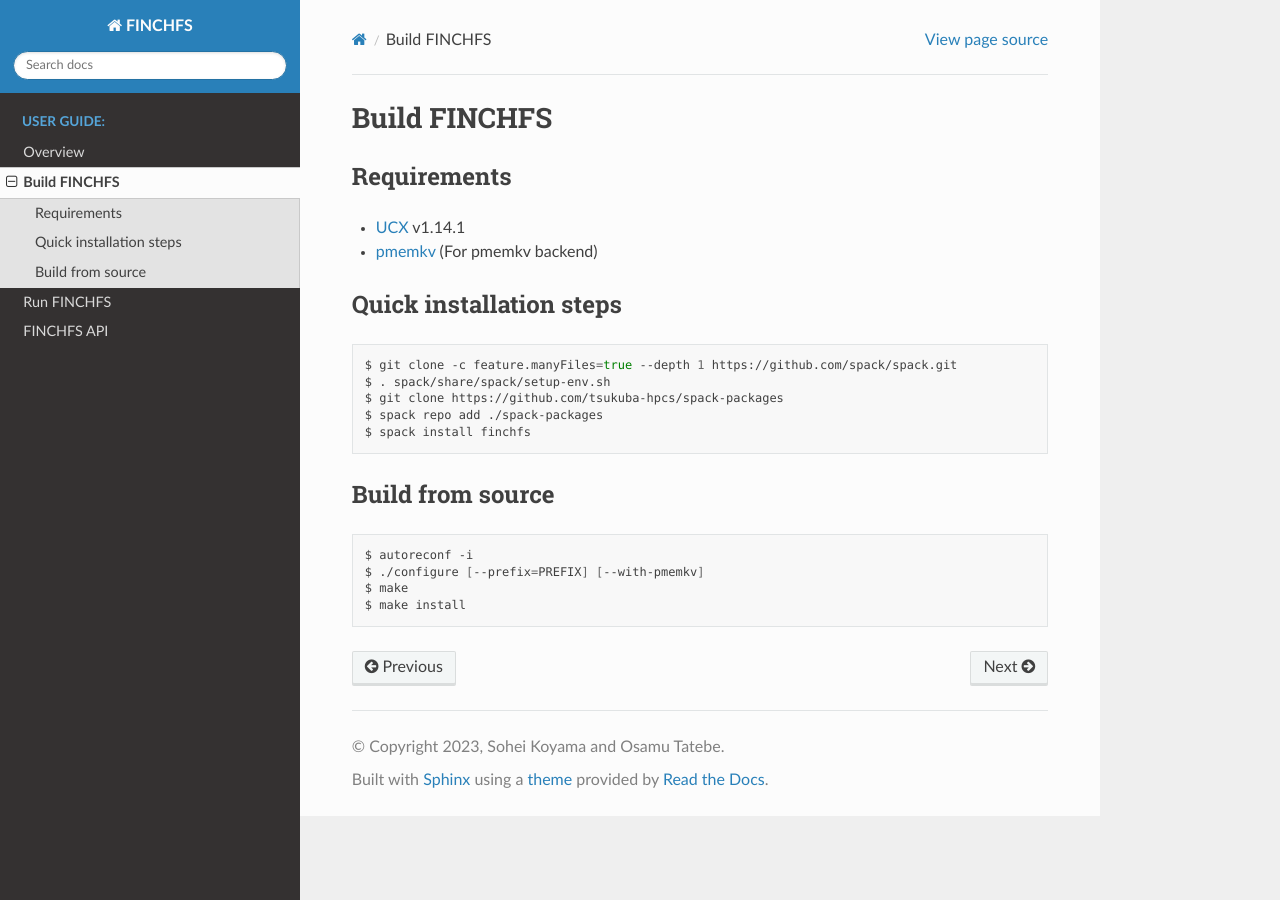
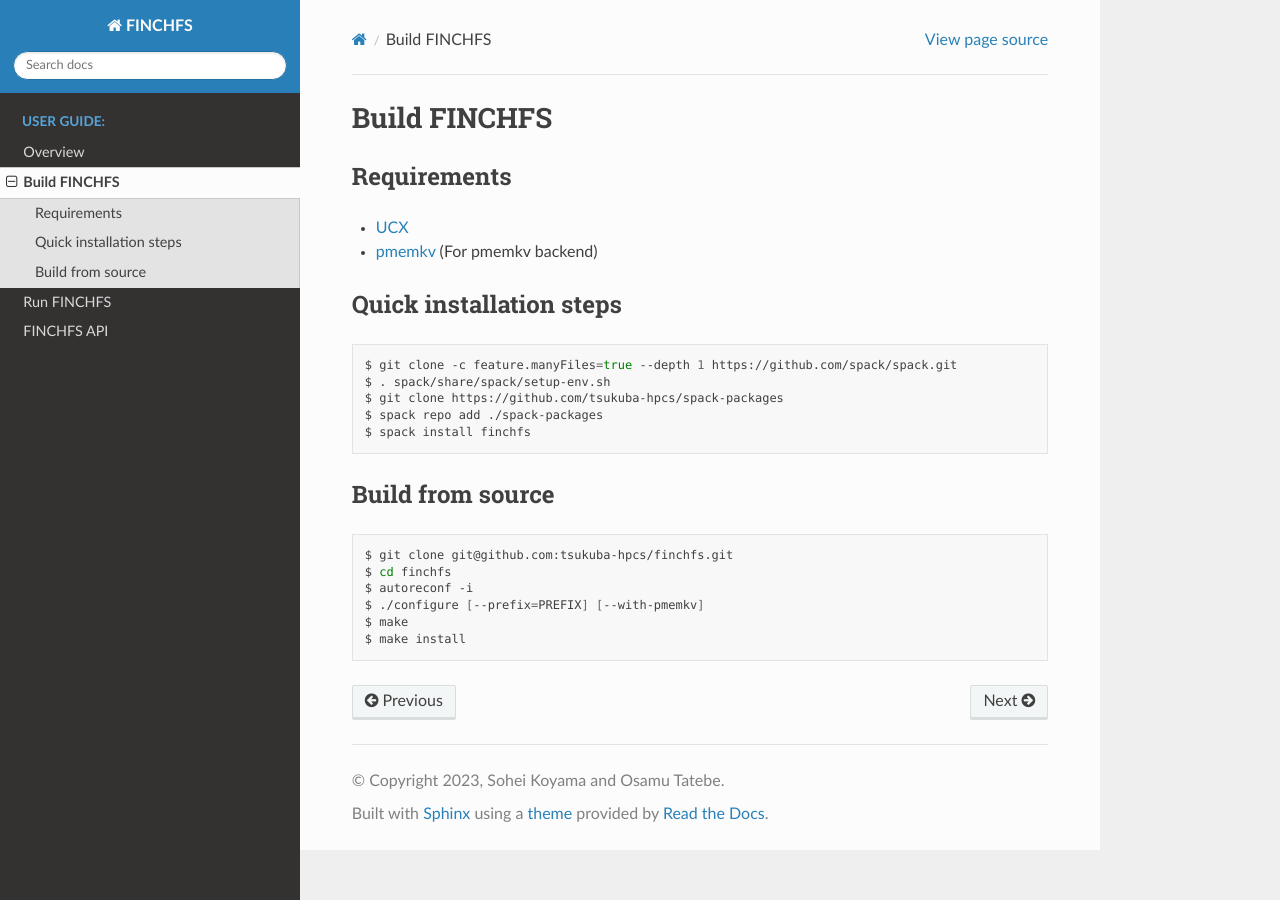
Before and after one commit to tsukuba-hpcs/finchfs, a Sphinx documentation site: the page built from docs/build.rst, in a window 1280 px wide. Built offline with Sphinx 7.4.7 and the Read the Docs theme 2.0.0, drawn with Linux system fonts in a browser that asks for light colours.

Commit message:
update doc

```diff
--- a/docs/build.rst
+++ b/docs/build.rst
@@ -5,7 +5,7 @@ Build FINCHFS
 Requirements
 ============
 
-* `UCX <https://openucx.readthedocs.io/en/master/>`_ v1.14.1
+* `UCX <https://openucx.readthedocs.io/en/master/>`_
 * `pmemkv <https://pmem.io/pmemkv/>`_ (For pmemkv backend)
 
 Quick installation steps
@@ -24,6 +24,8 @@ Build from source
 
 .. code-block:: bash
 
+    $ git clone git@github.com:tsukuba-hpcs/finchfs.git
+    $ cd finchfs
     $ autoreconf -i
     $ ./configure [--prefix=PREFIX] [--with-pmemkv]
     $ make
```
